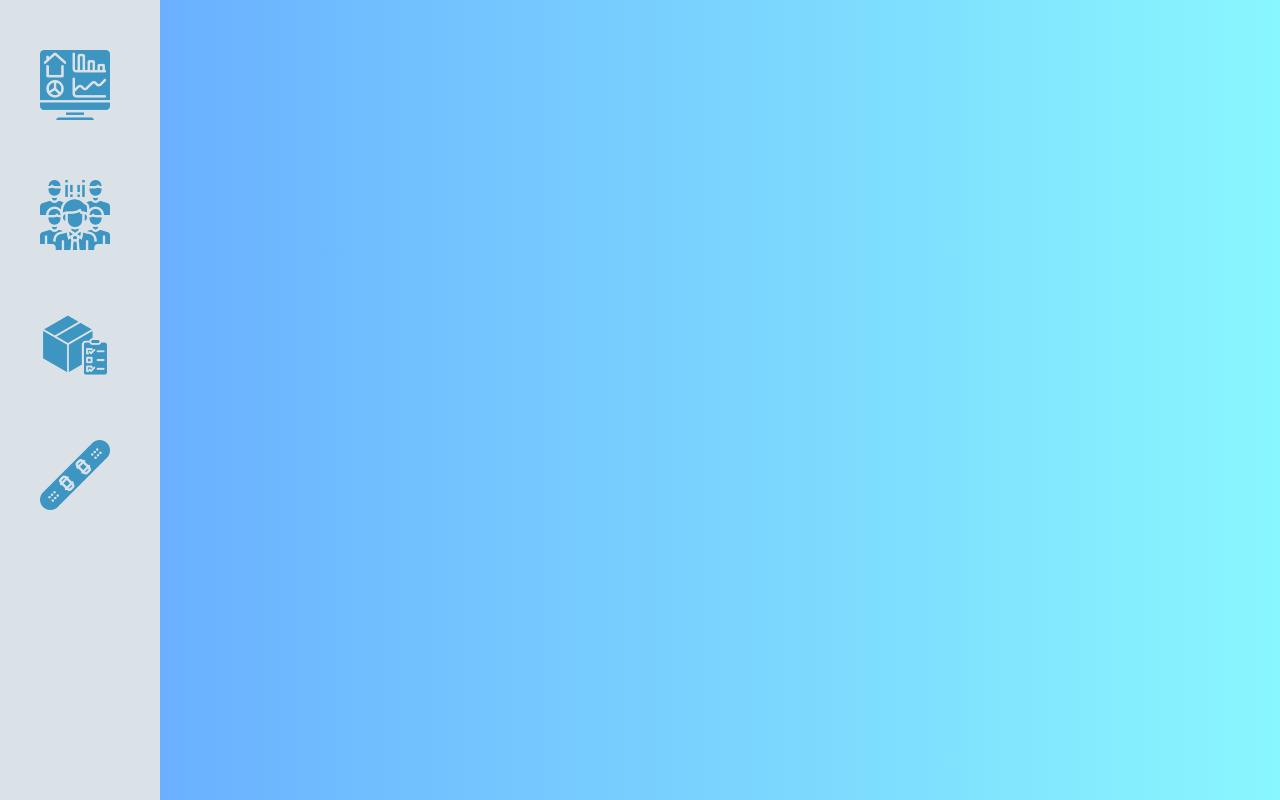
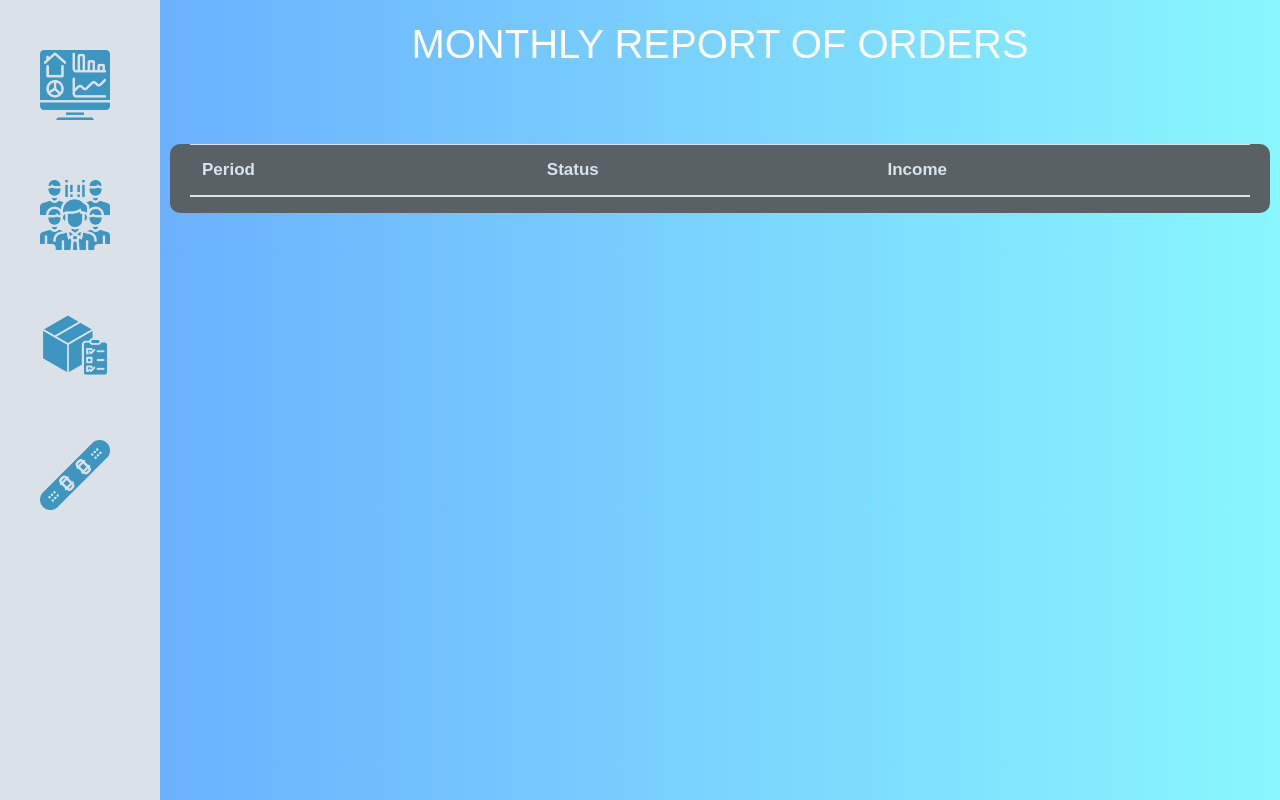
Before and after one commit to EvaKosoczki/VegsoAllomas, an Angular app in the folder webshop-angular/: page /admin/reports/orders in a window 1280 px wide. Before the commit this address led to /. Built offline with nearby package versions, Linux system fonts and the light colour scheme.

Commit message:
13-story: create base of first-report component

```diff
--- a/webshop-angular/src/app/app-routing.module.ts
+++ b/webshop-angular/src/app/app-routing.module.ts
@@ -10,6 +10,7 @@ import { OrdersNewComponent } from './pages/orders-new/orders-new.component';
 import { UsersNewComponent } from './pages/users-new/users-new.component';
 import { UsersEditComponent } from './pages/users-edit/users-edit.component';
 import { DashboardComponent } from './pages/dashboard/dashboard.component';
+import { FirstReportComponent } from './pages/first-report/first-report.component';
 
 
 const routes: Routes = [{
@@ -52,6 +53,10 @@ const routes: Routes = [{
   path: 'admin/dashboard',
   component: DashboardComponent
 },
+{
+  path: 'admin/reports/orders',
+  component: FirstReportComponent
+},
 ];
 
 @NgModule({
--- a/webshop-angular/src/app/app.module.ts
+++ b/webshop-angular/src/app/app.module.ts
@@ -17,6 +17,7 @@ import { OrdersEditComponent } from './pages/orders-edit/orders-edit.component';
 import { UsersEditComponent } from './pages/users-edit/users-edit.component';
 import { UsersNewComponent } from './pages/users-new/users-new.component';
 import { DashboardComponent } from './pages/dashboard/dashboard.component';
+import { FirstReportComponent } from './pages/first-report/first-report.component';
 
 @NgModule({
   declarations: [
@@ -32,6 +33,7 @@ import { DashboardComponent } from './pages/dashboard/dashboard.component';
     UsersEditComponent,
     UsersNewComponent,
     DashboardComponent,
+    FirstReportComponent,
   ],
   imports: [
     BrowserModule,
--- /dev/null
+++ b/webshop-angular/src/app/pages/first-report/first-report.component.html
@@ -0,0 +1,34 @@
+<div class="container-fluid text-light">
+  <div class="row">
+    <div class="col-12 title-design">
+      <strong>
+        <h1 class="form-signin">MONTHLY REPORT OF ORDERS</h1>
+      </strong>
+    </div>
+  </div>
+
+  <div class="row">
+    <!-- <div class="col-12 mt-5">
+            <h4>Add new customer</h4>
+            <button class="btn btn-info" routerLink="new">New user</button>
+          </div> -->
+    <div class="col-12 tableBack mt-5">
+      <table class="table text-active">
+        <thead class="">
+          <tr>
+            <th>Period</th>
+            <th>Status</th>
+            <th>Income</th>
+          </tr>
+        </thead>
+        <tbody>
+          <tr *ngFor="let item of allData">
+            <td>{{item.firstName}}</td>
+            <td>{{item.lastName}}</td>
+            <td>{{item.email}}</td>
+          </tr>
+        </tbody>
+      </table>
+    </div>
+  </div>
+</div>
--- /dev/null
+++ b/webshop-angular/src/app/pages/first-report/first-report.component.ts
@@ -0,0 +1,15 @@
+import { Component, OnInit } from '@angular/core';
+
+@Component({
+  selector: 'app-first-report',
+  templateUrl: './first-report.component.html',
+  styleUrls: ['./first-report.component.css']
+})
+export class FirstReportComponent implements OnInit {
+
+  constructor() { }
+
+  ngOnInit() {
+  }
+
+}
```
Also changed, not shown: webshop-angular/src/app/pages/first-report/first-report.component.css (added), 1 other file (tests, documents, lock files or other folders).
